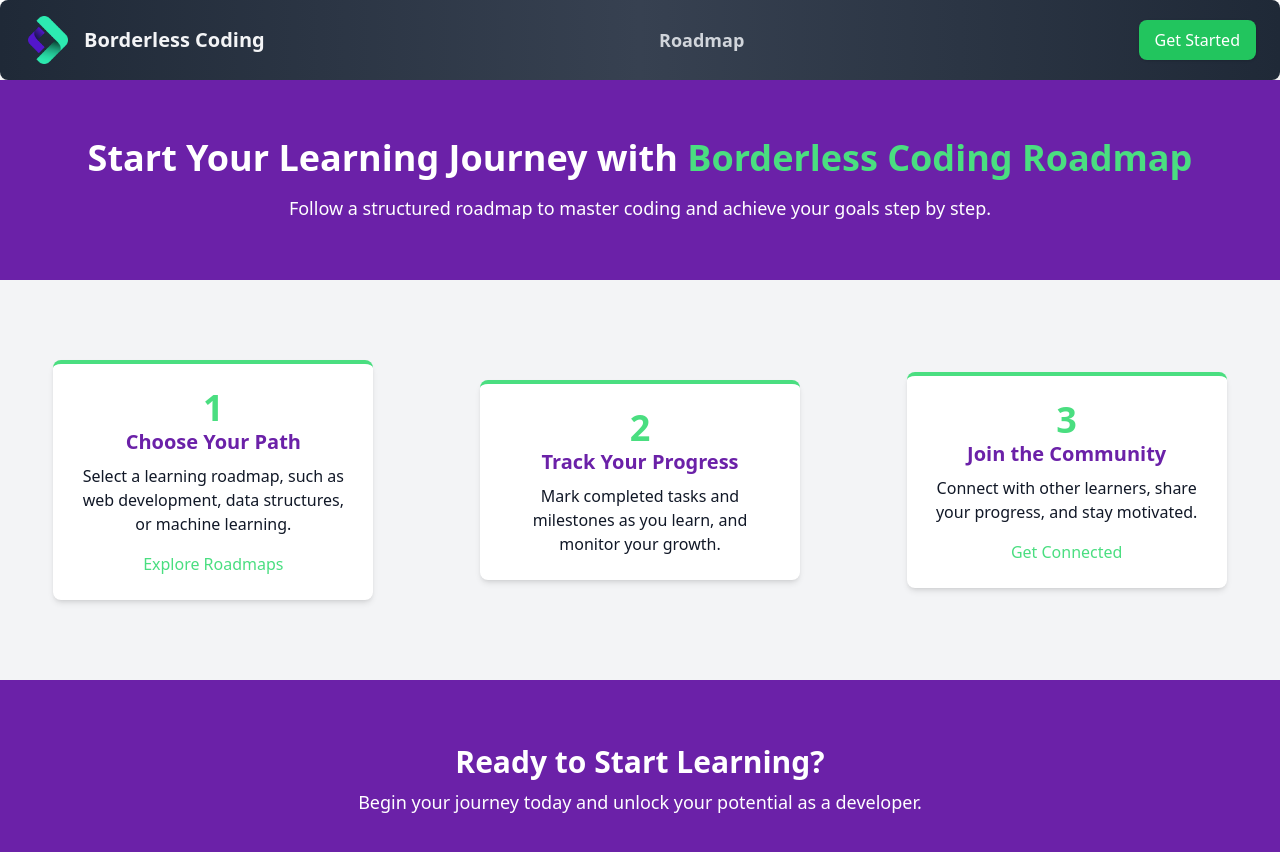
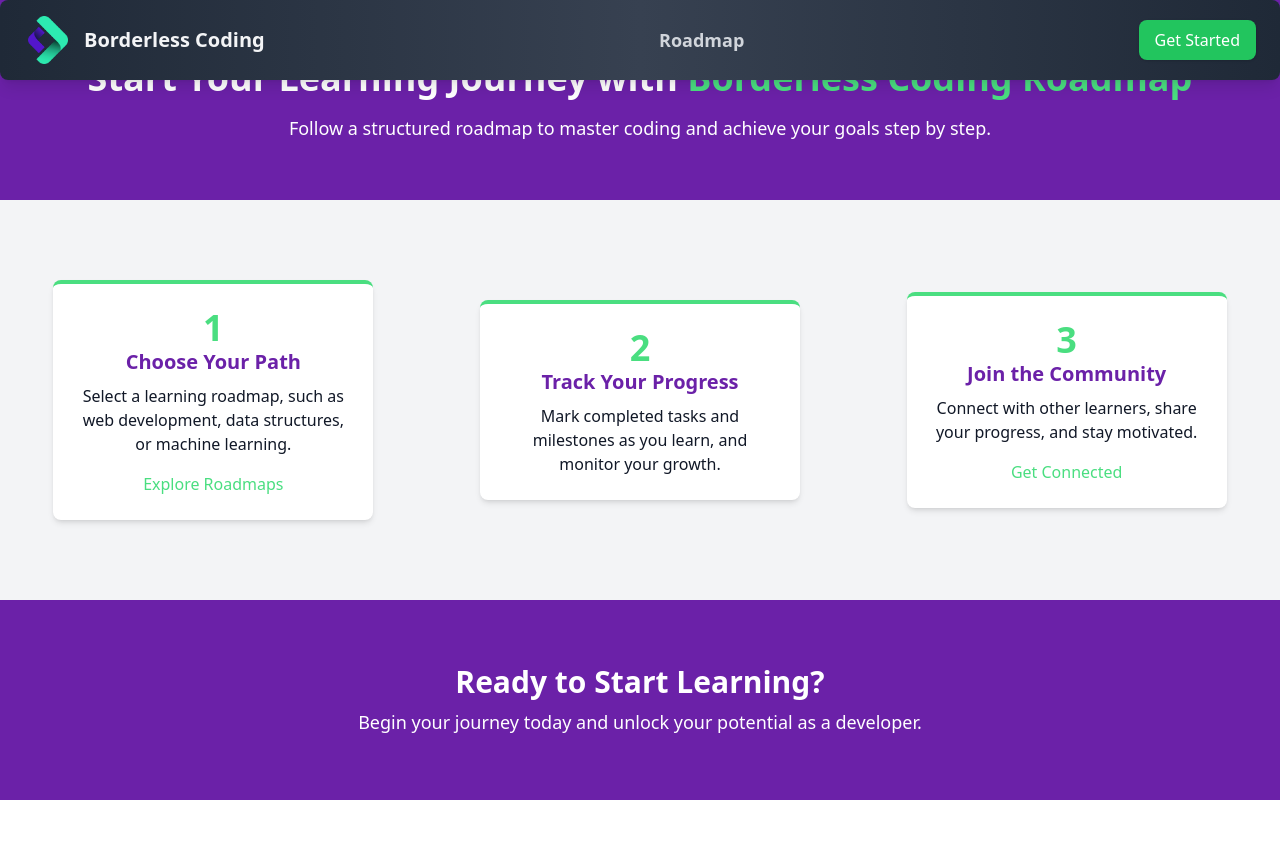
Before and after one commit to ProgramadoresSemPatria/NEUROMANCERS-module-code-breakers, a React (Vite) app: page /getStarted in a window 1280 px wide. Shown: the top 852 px of the page. After the commit the page ends 800 px from the top, so only its background shows below. Built offline with nearby package versions, Linux system fonts and the light colour scheme.

Commit message:
style: ajust to be fixed on the top

```diff
--- a/src/components/header.tsx
+++ b/src/components/header.tsx
@@ -3,7 +3,7 @@
 
 const Header: React.FC = () => {
   return (
-		<header className="bg-gradient-to-r from-gray-800 via-gray-700 to-gray-800 text-white shadow-lg rounded-lg">
+    <header className="bg-gradient-to-r from-gray-800 via-gray-700 to-gray-800 text-white shadow-lg rounded-lg fixed w-full top-0 left-0 z-10">
       <div className="container mx-auto px-6 py-4 flex items-center justify-between">
         <div className="flex items-center space-x-3">
           <img
@@ -11,9 +11,7 @@
             alt="Code Breakers Logo"
             className="w-12 h-12 object-contain animate-fade-in hover:scale-110 transition-transform"
           />
-					<a
-						className="text-xl font-semibold text-gray-100 hover:text-gray-300 transition-colors"
-					>
+          <a className="text-xl font-semibold text-gray-100 hover:text-gray-300 transition-colors">
             Borderless Coding
           </a>
         </div>
```
Lines whose indentation alone changed are shown as unchanged.
